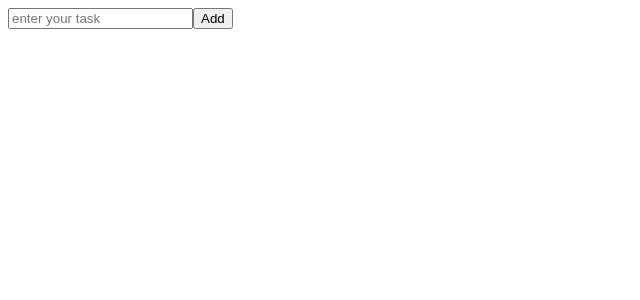
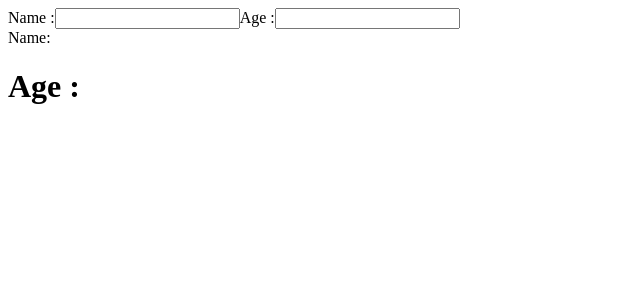
Before and after one commit to suraz404/ReactLearning, a React (Vite) app in the folder Learn/: page / in a window 1280 px wide. Shown: the top 300 px of the page, without its empty margins (0-640 px from the left). Built offline with nearby package versions, Linux system fonts and the light colour scheme.

Commit message:
feat: add Profile component for user profile management

```diff
--- a/Learn/src/App.jsx
+++ b/Learn/src/App.jsx
@@ -1,7 +1,9 @@
 // import UseState from "./components/UseState";
 
+import Profile from "./components/Profile";
+
 // import LocalStorage from "./components/LocalStorage";
-import TodoList from "./components/TodoList";
+// import TodoList from "./components/TodoList";
 
 const App = () => {
   return (
@@ -9,7 +11,8 @@ const App = () => {
       {/* <Weather temp={23} /> */}
       {/* <UseState /> */}
       {/* <LocalStorage /> */}
-      <TodoList />
+      {/* <TodoList /> */}
+      <Profile />
     </div>
   );
 };
--- /dev/null
+++ b/Learn/src/components/Profile.jsx
@@ -0,0 +1,40 @@
+import { useState } from "react";
+
+const Profile = () => {
+  const [profile, setProfile] = useState({
+    name: "",
+    age: "",
+  });
+  const handleProfile = (e) => {
+    const { name, value } = e.target;
+
+    setProfile((prev) => ({
+      ...prev,
+      [name]: value,
+    }));
+  };
+
+  return (
+    <div>
+      <label>Name :</label>
+      <input
+        type="text"
+        name="name"
+        value={profile.name}
+        onChange={handleProfile}
+      />
+      <label>Age :</label>
+      <input
+        type="text"
+        name="age"
+        value={profile.age}
+        onChange={handleProfile}
+      />
+      <br />
+      Name:{profile.name}
+      <h1>Age :{profile.age}</h1>
+    </div>
+  );
+};
+
+export default Profile;
```
